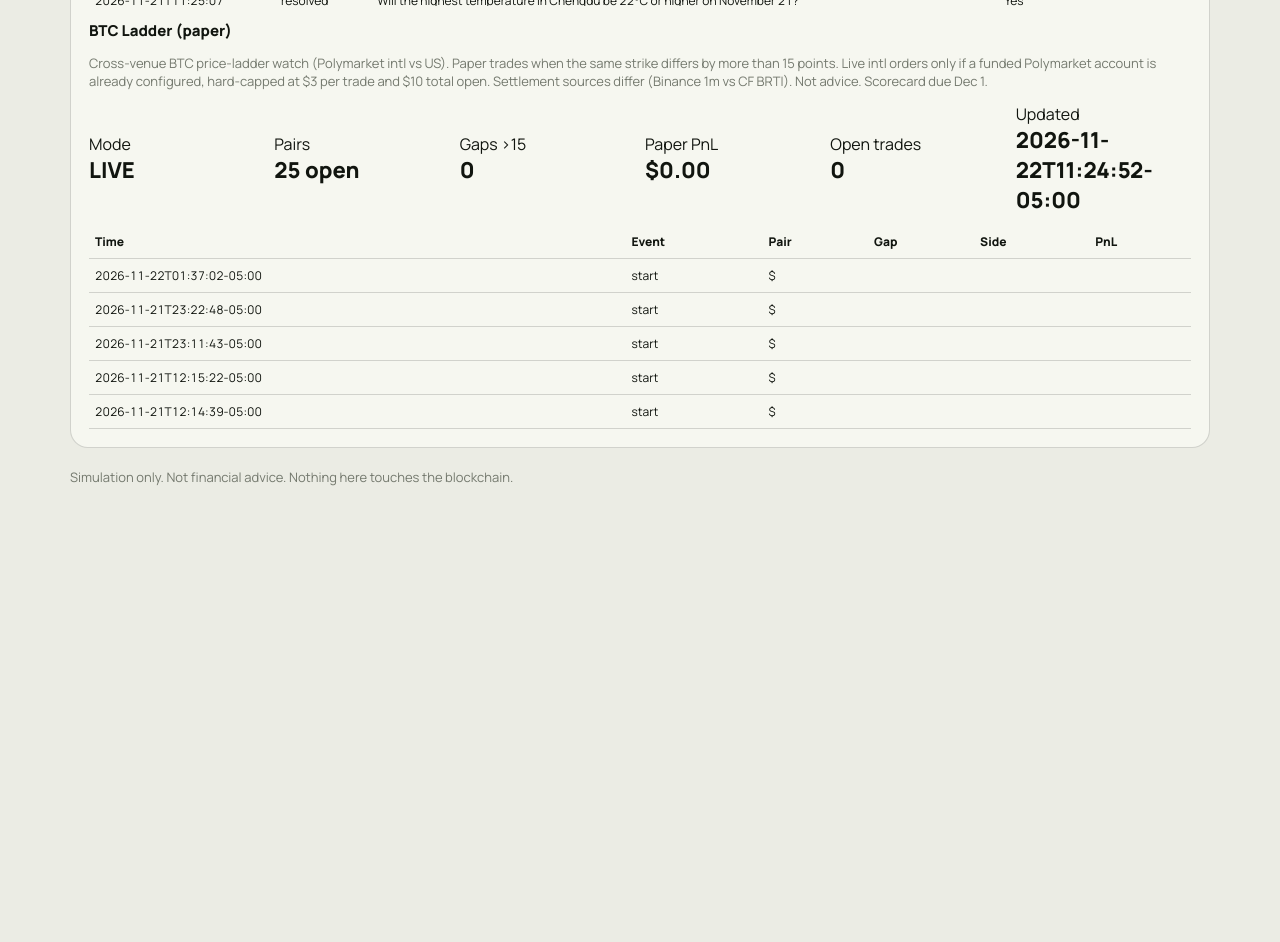
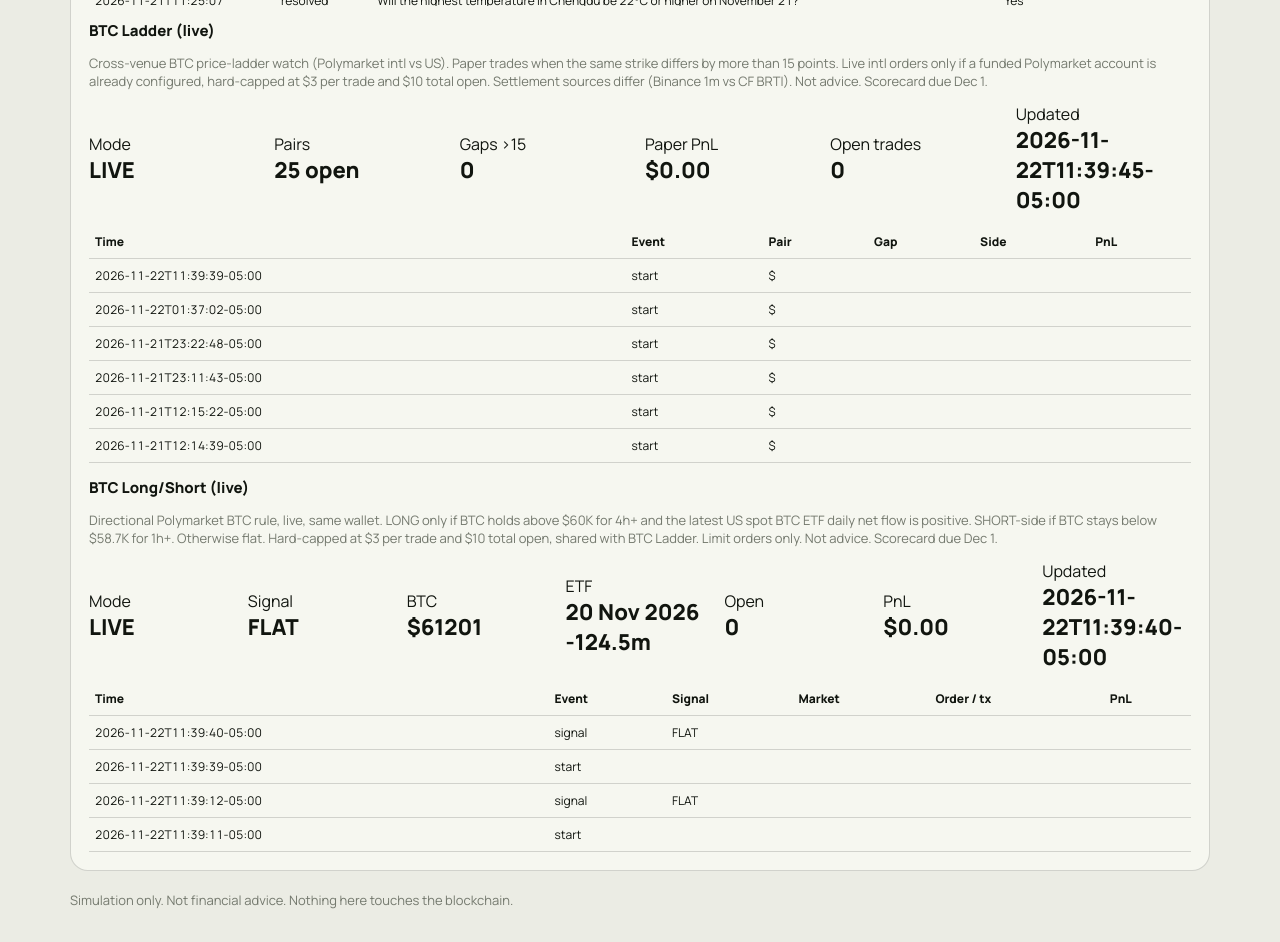
Before and after one commit to kenyahewitt/keystoneprotocol, a plain HTML site: page paper/index.html in a window 1280 px wide. Shown: the part 2440-3382 px from the top of the page. Before the commit the page ends 2959 px from the top, so only its background shows below. Drawn offline with Linux system fonts and the light colour scheme; no server answers.

Commit message:
Update Keystone site/data 2026-11-22T16:40:03Z

```diff
--- a/paper/agents.js
+++ b/paper/agents.js
@@ -24,6 +24,11 @@ async function loadAgents(){try{var r=await fetch('agents.json?ts='+Date.now());
     var brows=(bl.events&&bl.events.length?bl.events:[]).concat();
     if(!brows.length){ (bl.pairs||[]).slice(0,12).forEach(function(p){ brows.push({ts:'',ev:'watch',key:(p.horizon||'')+' '+(p.kind||'')+' $'+(p.strike||''),gap:p.gap_points,pnl:null,cheap:p.cheaper}); }); }
     $('ad-bl').innerHTML=brows.map(function(x){return '<tr><td>'+esc(x.ts||'')+'</td><td>'+esc(x.ev||'watch')+'</td><td>'+esc(x.key||((x.horizon||'')+' '+(x.kind||'')+' $'+(x.strike||'')))+'</td><td>'+esc(x.gap!=null?x.gap+' pts':'')+'</td><td>'+esc(x.cheap||x.side||'')+'</td><td class="'+c(x.pnl)+'">'+esc(x.pnl==null?'':('$'+Number(x.pnl).toFixed(2)))+'</td></tr>'}).join('')||'<tr><td colspan="6" class="muted">No ladder events yet.</td></tr>';
+    var ls=d.btc_longshort||{}, lss=ls.summary||{};
+    $('ad-ls-stats').innerHTML=ls.error?'<span class="muted">'+esc(ls.error)+'</span>':stat('Mode',lss.mode||'—')+stat('Signal',lss.signal||'—')+stat('BTC',lss.btc_px!=null?('$'+Number(lss.btc_px).toFixed(0)):'—')+stat('ETF',(lss.etf_date||'—')+' '+(lss.etf_total_m==null?'':(Number(lss.etf_total_m).toFixed(1)+'m')))+stat('Open',lss.open||0)+stat('PnL','$'+(+(lss.realized_pnl||0)).toFixed(2),c(lss.realized_pnl))+stat('Updated',lss.updated||'—');
+    var lrows=(ls.events&&ls.events.length?ls.events:[]).concat();
+    if(!lrows.length && (ls.positions||[]).length){ (ls.positions||[]).forEach(function(p){ lrows.push({ts:p.opened_at,ev:'open',signal:p.signal,title:p.title,order_id:p.order_id,tx:p.tx,pnl:p.u_pnl}); }); }
+    $('ad-ls').innerHTML=lrows.map(function(x){var oid=x.order_id||'';var tx=x.tx||'';var ref=tx||oid;return '<tr><td>'+esc(x.ts||'')+'</td><td>'+esc(x.ev||'')+'</td><td>'+esc(x.signal||x.side||'')+'</td><td>'+esc(x.title||x.slug||x.reason||x.why||'')+'</td><td class="mono">'+esc(ref||'')+'</td><td class="'+c(x.pnl)+'">'+esc(x.pnl==null?'':('$'+Number(x.pnl).toFixed(2)))+'</td></tr>'}).join('')||'<tr><td colspan="6" class="muted">No long/short events yet.</td></tr>';
 }catch(e){$('ad-gen').textContent='agents.json unavailable ('+e.message+')'}}
 function ema(a,n){var k=2/(n+1),e=a[0];for(var i=1;i<a.length;i++)e=a[i]*k+e*(1-k);return e}
 var SIG={};
--- a/paper/agents.json
+++ b/paper/agents.json
@@ -1,5 +1,5 @@
 {
- "generated": "2026-11-22T16:25:07.730880+00:00",
+ "generated": "2026-11-22T16:40:02.090770+00:00",
  "note": "Public, read-only agent telemetry. Paper page never trades real funds.",
  "sol_sniper": {
   "closed_trades": 398,
@@ -371,7 +371,7 @@
  },
  "polycopy": {
   "summary": {
-   "updated": "2026-11-22T11:24:42",
+   "updated": "2026-11-22T11:39:42",
    "cash": -0.0449,
    "trades": 44,
    "open": 18,
@@ -381,7 +381,7 @@
    "realized_pnl": -24.4593,
    "open_cost": 75.5856,
    "avg_slippage_vs_leader": 0.0069,
-   "skips": 32128,
+   "skips": 32129,
    "fee_note": "taker fee = base_fee_bps/1e4*min(p,1-p)*shares, base_fee from clob /fee-rate per token (assumption)"
   },
   "events": [
@@ -524,8 +524,8 @@
  },
  "btc_ladder": {
   "summary": {
-   "updated": "2026-11-22T11:24:52-05:00",
-   "name": "BTC Ladder (paper)",
+   "updated": "2026-11-22T11:39:45-05:00",
+   "name": "BTC Ladder (live)",
    "mode": "LIVE",
    "pairs": 37,
    "pairs_open": 25,
@@ -569,20 +569,30 @@
     "horizon": "year-2026",
     "kind": "dip",
     "strike": 50000,
-    "intl_yes": 0.2865,
+    "intl_yes": 0.2845,
     "us_yes": 0.26,
-    "gap_points": 2.65,
+    "gap_points": 2.45,
     "cheaper": "us",
+    "both_open": true
+   },
+   {
+    "horizon": "year-2026",
+    "kind": "dip",
+    "strike": 45000,
+    "intl_yes": 0.1305,
+    "us_yes": 0.15,
+    "gap_points": 1.95,
+    "cheaper": "intl",
     "both_open": true
    },
    {
     "horizon": "nov-2026",
     "kind": "dip",
-    "strike": 55000,
-    "intl_yes": 0.2585,
-    "us_yes": 0.24,
+    "strike": 47500,
+    "intl_yes": 0.0515,
+    "us_yes": 0.07,
     "gap_points": 1.85,
-    "cheaper": "us",
+    "cheaper": "intl",
     "both_open": true
    },
    {
@@ -596,22 +606,12 @@
     "both_open": true
    },
    {
-    "horizon": "year-2026",
-    "kind": "dip",
-    "strike": 45000,
-    "intl_yes": 0.132,
-    "us_yes": 0.15,
-    "gap_points": 1.8,
-    "cheaper": "intl",
-    "both_open": true
-   },
-   {
     "horizon": "nov-2026",
     "kind": "dip",
-    "strike": 47500,
-    "intl_yes": 0.0545,
-    "us_yes": 0.07,
-    "gap_points": 1.55,
+    "strike": 50000,
+    "intl_yes": 0.085,
+    "us_yes": 0.1,
+    "gap_points": 1.5,
     "cheaper": "intl",
     "both_open": true
    },
@@ -623,16 +623,6 @@
     "us_yes": 0.12,
     "gap_points": 1.5,
     "cheaper": "us",
-    "both_open": true
-   },
-   {
-    "horizon": "nov-2026",
-    "kind": "dip",
-    "strike": 50000,
-    "intl_yes": 0.0855,
-    "us_yes": 0.1,
-    "gap_points": 1.45,
-    "cheaper": "intl",
     "both_open": true
    },
    {
@@ -688,19 +678,19 @@
    {
     "horizon": "nov-2026",
     "kind": "reach",
-    "strike": 82500,
-    "intl_yes": 0.012,
-    "us_yes": 0.02,
-    "gap_points": 0.8,
+    "strike": 100000,
+    "intl_yes": 0.0025,
+    "us_yes": 0.01,
+    "gap_points": 0.75,
     "cheaper": "intl",
     "both_open": true
    },
    {
     "horizon": "nov-2026",
     "kind": "reach",
-    "strike": 100000,
-    "intl_yes": 0.0025,
-    "us_yes": 0.01,
+    "strike": 82500,
+    "intl_yes": 0.0125,
+    "us_yes": 0.02,
     "gap_points": 0.75,
     "cheaper": "intl",
     "both_open": true
@@ -736,6 +726,16 @@
     "both_open": true
    },
    {
+    "horizon": "nov-2026",
+    "kind": "dip",
+    "strike": 55000,
+    "intl_yes": 0.2345,
+    "us_yes": 0.24,
+    "gap_points": 0.55,
+    "cheaper": "intl",
+    "both_open": true
+   },
+   {
     "horizon": "year-2026",
     "kind": "reach",
     "strike": 110000,
@@ -759,9 +759,9 @@
     "horizon": "year-2026",
     "kind": "dip",
     "strike": 40000,
-    "intl_yes": 0.0925,
+    "intl_yes": 0.0945,
     "us_yes": 0.09,
-    "gap_points": 0.25,
+    "gap_points": 0.45,
     "cheaper": "us",
     "both_open": true
    },
@@ -933,6 +933,19 @@
   "events": [
    {
     "ev": "start",
+    "ts": "2026-11-22T11:39:39-05:00",
+    "key": null,
+    "gap": null,
+    "horizon": null,
+    "kind": null,
+    "strike": null,
+    "cheap": null,
+    "pnl": null,
+    "order_id": null,
+    "tx": null
+   },
+   {
+    "ev": "start",
     "ts": "2026-11-22T01:37:02-05:00",
     "key": null,
     "gap": null,
@@ -1014,5 +1027,111 @@
    }
   },
   "scorecard_due": "2026-12-01"
+ },
+ "btc_longshort": {
+  "summary": {
+   "updated": "2026-11-22T11:39:40-05:00",
+   "name": "BTC Long/Short (live)",
+   "mode": "LIVE",
+   "signal": "FLAT",
+   "btc_px": 61201.28,
+   "etf_date": "20 Nov 2026",
+   "etf_total_m": -124.5,
+   "etf_positive": false,
+   "reasons": [
+    "BTC 61201.28 held above $60,000 for 4h+ (4h low 60433.10)",
+    "US spot BTC ETF 20 Nov 2026 net -124.5m (farside.co.uk/btc)",
+    "ETF flow is not positive \u2014 no LONG"
+   ],
+   "open": 0,
+   "working": 0,
+   "closed": 0,
+   "wins": 0,
+   "losses": 0,
+   "realized_pnl": 0,
+   "unrealized_pnl": 0,
+   "live_caps": {
+    "per_trade": 3.0,
+    "total_open": 10.0,
+    "shared_with": "btc-ladder"
+   },
+   "own_open_usd": 0.0,
+   "peer_open_usd": 0.0,
+   "room_usd": 10.0,
+   "live_ready": true,
+   "live_blockers": [],
+   "scorecard_due": "2026-12-01",
+   "markets_scanned": 124
+  },
+  "signal": {
+   "state": "FLAT",
+   "reasons": [
+    "BTC 61201.28 held above $60,000 for 4h+ (4h low 60433.10)",
+    "US spot BTC ETF 20 Nov 2026 net -124.5m (farside.co.uk/btc)",
+    "ETF flow is not positive \u2014 no LONG"
+   ],
+   "details": {
+    "price": 61201.28,
+    "held_4h_above_60k": true,
+    "below_58700_1h": false,
+    "min_low_4h": 60433.1,
+    "max_high_1h": 61324.99,
+    "candles_4h": 48,
+    "candles_1h": 12,
+    "btc_source": "coinbase"
+   },
+   "etf": {
+    "ok": true,
+    "date": "20 Nov 2026",
+    "total_m": -124.5,
+    "positive": false,
+    "source": "farside.co.uk/btc",
+    "preliminary": true
+   },
+   "btc": {
+    "ok": true,
+    "source": "coinbase",
+    "price": 61201.28
+   }
+  },
+  "positions": [],
+  "working_orders": [],
+  "closed_recent": [],
+  "events": [
+   {
+    "ev": "signal",
+    "ts": "2026-11-22T11:39:40-05:00",
+    "signal": "FLAT"
+   },
+   {
+    "ev": "start",
+    "ts": "2026-11-22T11:39:39-05:00"
+   },
+   {
+    "ev": "signal",
+    "ts": "2026-11-22T11:39:12-05:00",
+    "signal": "FLAT"
+   },
+   {
+    "ev": "start",
+    "ts": "2026-11-22T11:39:11-05:00"
+   }
+  ],
+  "live": {
+   "ready": true,
+   "blockers": [],
+   "info": {
+    "address_checked": "0xe32e038ee1CaDEFf02aEa9b07514C96C8B50B6D4",
+    "usdc_e": 0.0,
+    "usdc": 0.0,
+    "pusd": 11.697875,
+    "pol": 12.436036035725763,
+    "py_clob": true,
+    "polymarket_sdk": true,
+    "dedicated_creds": true
+   }
+  },
+  "scorecard_due": "2026-12-01",
+  "note": null
  }
 }
--- a/paper/index.html
+++ b/paper/index.html
@@ -60,10 +60,14 @@ table{width:100%;border-collapse:collapse;font-size:13px;font-variant-numeric:ta
   <div class="tbl feed"><table><thead><tr><th>Time</th><th>Symbol</th><th>Side</th><th>Conf.</th><th>Reason</th></tr></thead><tbody id="ad-po"></tbody></table></div>
   <h3>Polymarket paper copy bot</h3><div class="row" id="ad-pc-stats"></div>
   <div class="tbl feed"><table><thead><tr><th>Time</th><th>Event</th><th>Market</th><th>Outcome</th><th>Price</th><th>Size</th></tr></thead><tbody id="ad-pc"></tbody></table></div>
-  <h3>BTC Ladder (paper)</h3>
+  <h3>BTC Ladder (live)</h3>
   <p class="muted">Cross-venue BTC price-ladder watch (Polymarket intl vs US). Paper trades when the same strike differs by more than 15 points. Live intl orders only if a funded Polymarket account is already configured, hard-capped at $3 per trade and $10 total open. Settlement sources differ (Binance 1m vs CF BRTI). Not advice. Scorecard due Dec 1.</p>
   <div class="row" id="ad-bl-stats"></div>
   <div class="tbl feed"><table><thead><tr><th>Time</th><th>Event</th><th>Pair</th><th>Gap</th><th>Side</th><th>PnL</th></tr></thead><tbody id="ad-bl"></tbody></table></div>
+  <h3>BTC Long/Short (live)</h3>
+  <p class="muted">Directional Polymarket BTC rule, live, same wallet. LONG only if BTC holds above $60K for 4h+ and the latest US spot BTC ETF daily net flow is positive. SHORT-side if BTC stays below $58.7K for 1h+. Otherwise flat. Hard-capped at $3 per trade and $10 total open, shared with BTC Ladder. Limit orders only. Not advice. Scorecard due Dec 1.</p>
+  <div class="row" id="ad-ls-stats"></div>
+  <div class="tbl feed"><table><thead><tr><th>Time</th><th>Event</th><th>Signal</th><th>Market</th><th>Order / tx</th><th>PnL</th></tr></thead><tbody id="ad-ls"></tbody></table></div>
  </section>
 </div><p class="muted" style="margin-top:20px">Simulation only. Not financial advice. Nothing here touches the blockchain.</p></div>
 <script src="engine.js"></script>
```
Also changed, not shown: paper/polycopy_feed.json (+1 -1 lines), polycopy_feed.json (+1 -1 lines), 2 other files.
